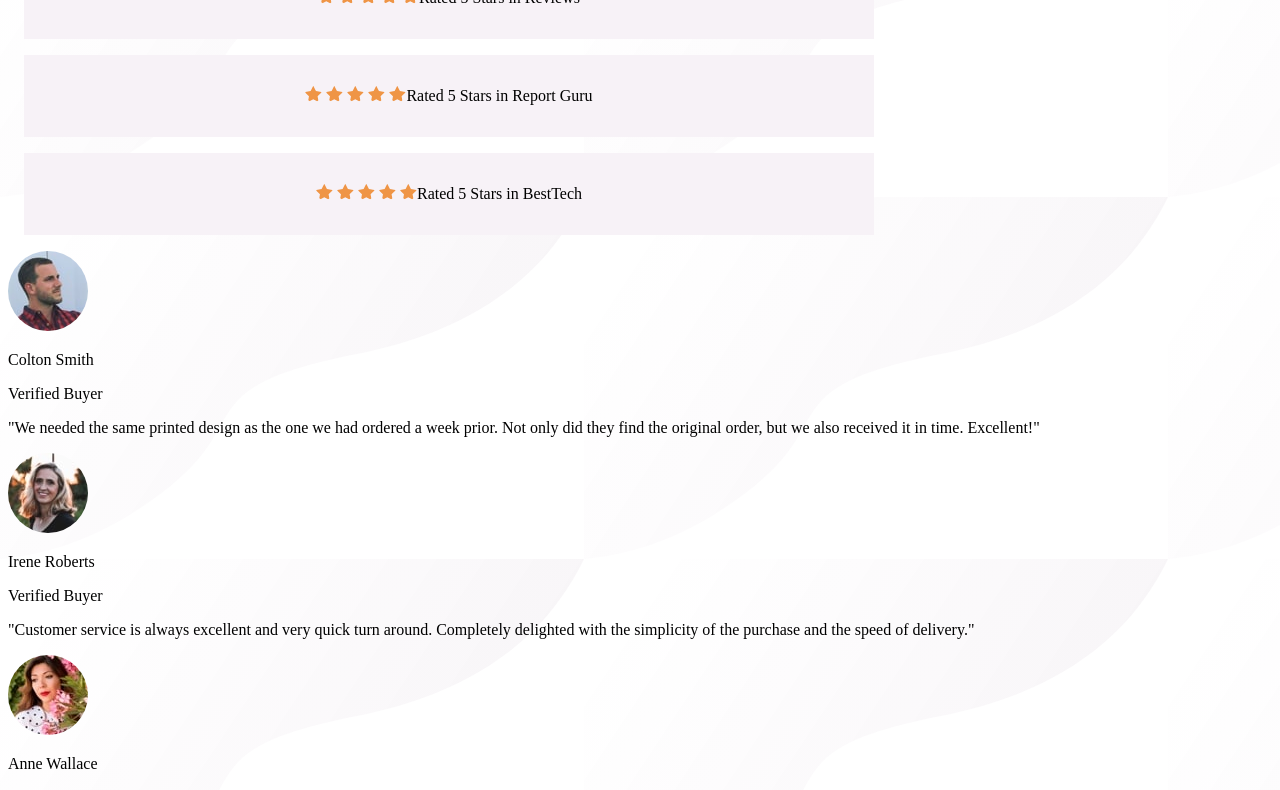
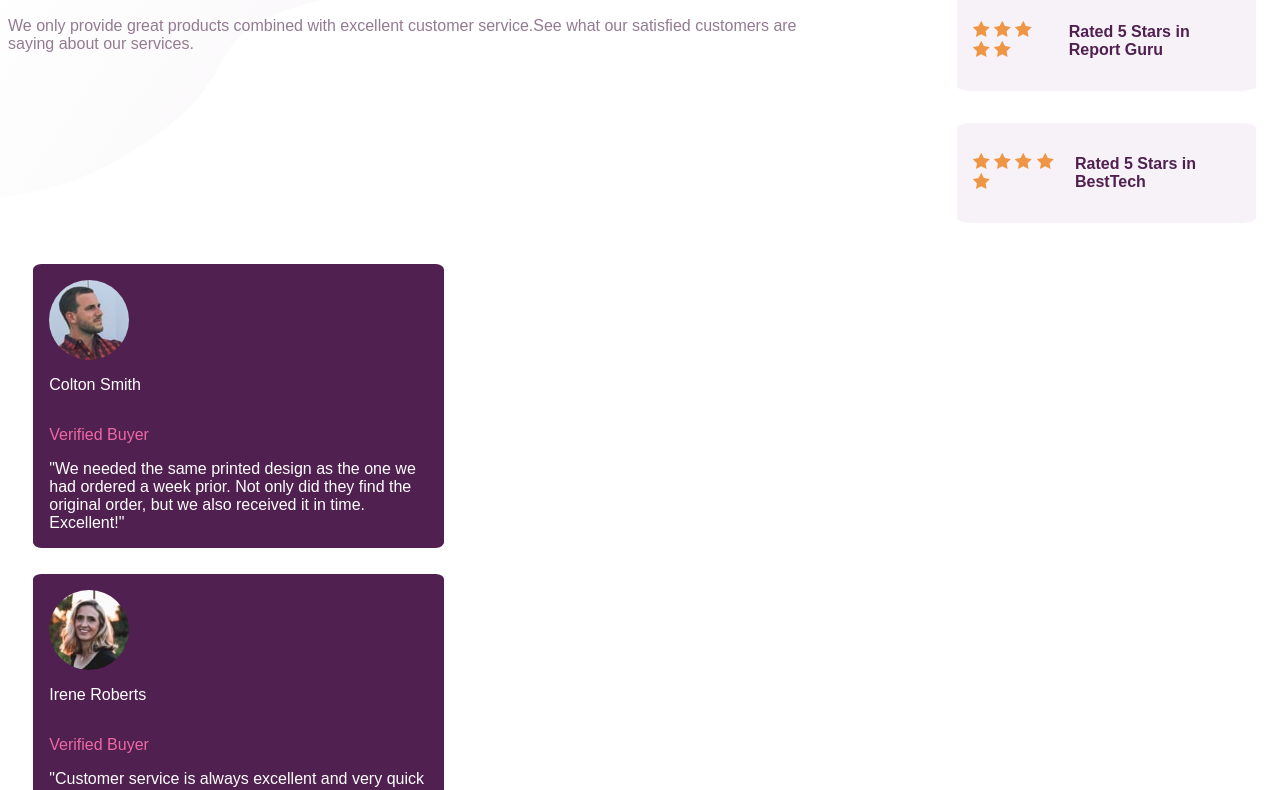
Before and after one commit to Agalya141/Social_Proof_Section, a plain HTML site: page index.html in a window 1280 px wide. Shown: the part 165-955 px from the top of the page. Drawn offline with Linux system fonts and the light colour scheme.

Commit message:
Set background-color , color , flex and other properties

```diff
--- a/style.css
+++ b/style.css
@@ -5,26 +5,35 @@
     --light-grayish-magenta : hsl(300, 24%, 96%);
     --white : hsl(0, 0%, 100%);
 }
+
 body{
-    background:url(bg-pattern-top-desktop.svg)
-}
-h1{
-    color:var(--magenta);
-}
-img{
-    border-radius:50%;
-}
-.text{
-    color:var(--dark-grayish-magenta)
+    background:url(bg-pattern-top-desktop.svg);
+    background-repeat:no-repeat;
+    font-family: 'League Spartan', sans-serif;
 }
 .about{
     display:flex;
     flex-direction:row;
-    justify-content:space-around;
-    align-items:center;
-    text-wrap:wrap;
-    display:inline-block;
+    gap:10%;
 }
+h1{
+    color:var(--magenta);
+    font-size:3rem;
+}
+.reviewer img{
+    border-radius:50%;
+}
+.text{
+    font-size:1rem;
+    color:var(--dark-grayish-magenta);
+}
+.review{
+    display:flex;
+   flex-direction:column;
+   align-items:flex-start;
+}
+
+
 .user{
     background-color:var(--light-grayish-magenta);
     padding:1rem;
@@ -32,10 +41,42 @@ img{
     display:flex;
     justify-content:center;
     align-items:center;
-    flex-direction:row;
+    border-radius:5%;
+ }
+    .rate{
+        color:var(--magenta);
+        font-weight:700;
+       margin-left:1rem;
+    }
 
-}
-.rate{
-    gap:4%;
-    display:flex;
-}
+    .reviewer{
+        background-color:var(--magenta);
+        display:inline-block;
+        width:30%;
+        padding:1rem;
+        margin:2%;
+        border-radius:2%;
+        display:flex;
+        align-items:flex-start;
+        flex-direction:column;
+        }
+    .profile{
+        display:flex;
+        flex-direction:column;
+    }
+    .user-review2{
+         margin-left:1rem;
+    }
+   .name{
+    color:var(--white);
+
+   }
+   .status{
+    color:var(--soft-pink);
+   }
+   .reviewer-text{
+    color:var(--white);
+    margin:0;
+    padding:0;
+    width:100%;
+   }
```
